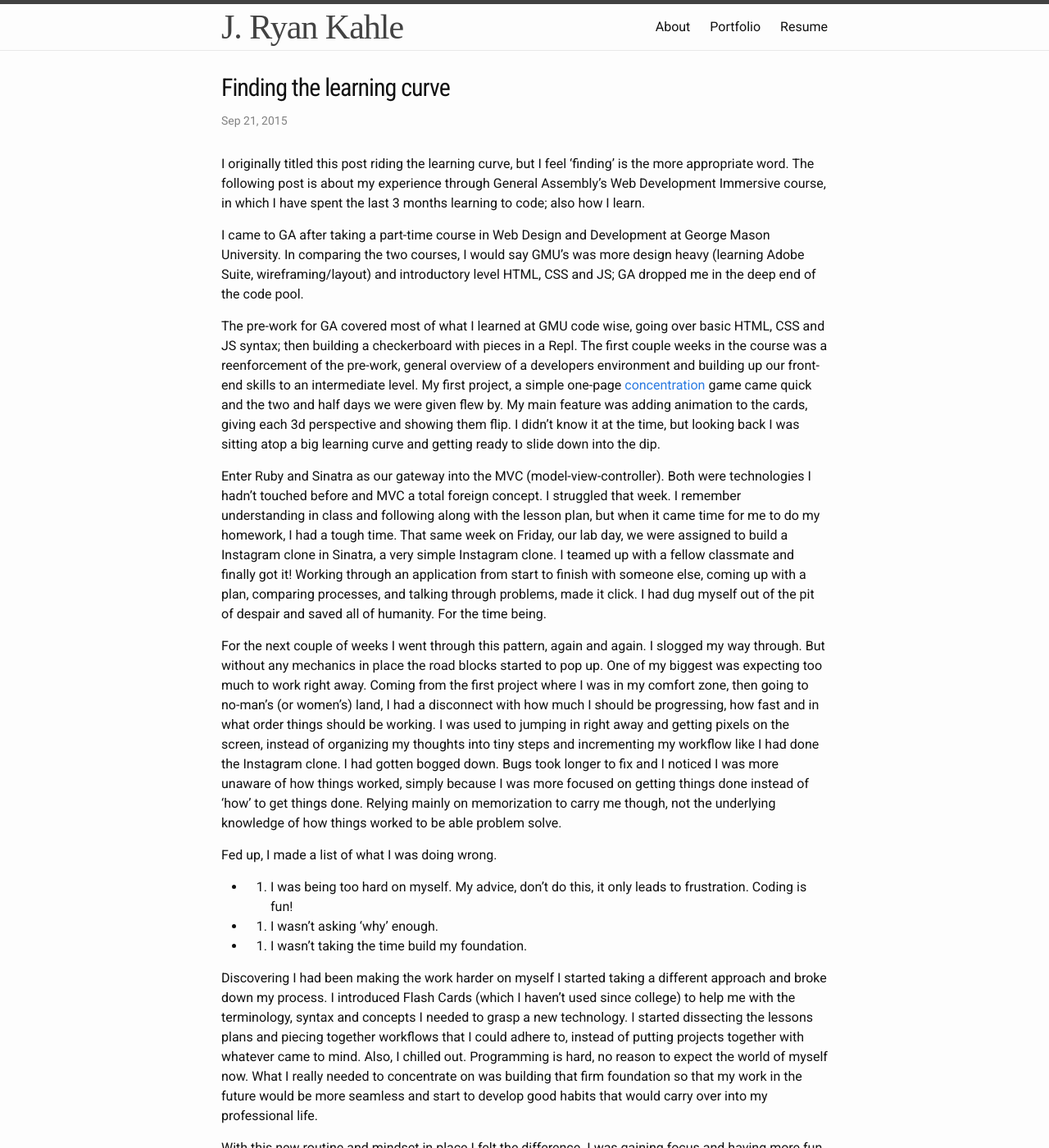
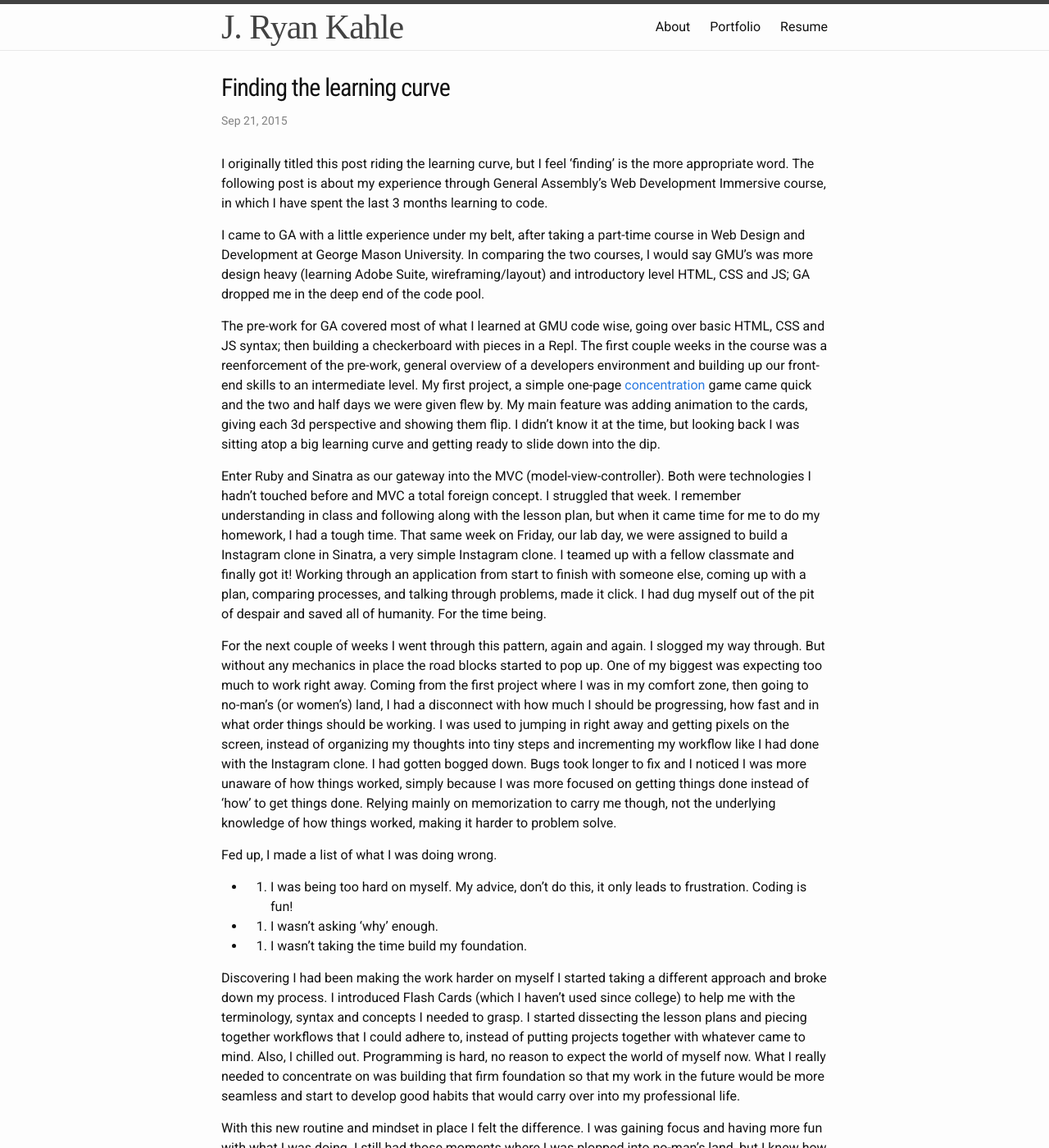
Before and after one commit to Ryan-321/Ryan-321.github.io, a Jekyll site: the page built from _posts/2105-09-21-WDI-Experience.md, in a window 1280 px wide and 1400 px high. Shown: the whole window at 82% size. Built offline with Jekyll 4.4.1, drawn with Linux system fonts in a browser that asks for light colours; some web fonts are replaced.

Commit message:
Fixed typos

```diff
--- a/_posts/2105-09-21-WDI-Experience.md
+++ b/_posts/2105-09-21-WDI-Experience.md
@@ -5,15 +5,15 @@ date:   2015-09-21
 categories: WDI
 ---
 
-I originally titled this post riding the learning curve, but I feel 'finding' is the more appropriate word.  The following post is about my experience through General Assembly's Web Development Immersive course, in which I have spent the last 3 months learning to code; also how I learn.
+I originally titled this post riding the learning curve, but I feel 'finding' is the more appropriate word.  The following post is about my experience through General Assembly's Web Development Immersive course, in which I have spent the last 3 months learning to code.
 
-I came to GA after taking a part-time course in Web Design and Development at George Mason University.  In comparing the two courses, I would say GMU's was more design heavy (learning Adobe Suite, wireframing/layout) and introductory level HTML, CSS and JS; GA dropped me in the deep end of the code pool.
+I came to GA with a little experience under my belt, after taking a part-time course in Web Design and Development at George Mason University.  In comparing the two courses, I would say GMU's was more design heavy (learning Adobe Suite, wireframing/layout) and introductory level HTML, CSS and JS; GA dropped me in the deep end of the code pool.
 
 The pre-work for GA covered most of what I learned at GMU code wise, going over basic HTML, CSS and JS syntax; then building a checkerboard with pieces in a Repl.  The first couple weeks in the course was a reenforcement of the pre-work, general overview of a developers environment and building up our front-end skills to an intermediate level.  My first project, a simple one-page [concentration](http://ryan-321.github.io/Memory/) game came quick and the two and half days we were given flew by.  My main feature was adding animation to the cards, giving each 3d perspective and showing them flip. I didn't know it at the time, but looking back I was sitting atop a big learning curve and getting ready to slide down into the dip.
 
 Enter Ruby and Sinatra as our gateway into the MVC (model-view-controller).  Both were technologies I hadn't touched before and MVC a total foreign concept.  I struggled that week.  I remember understanding in class and following along with the lesson plan, but when it came time for me to do my homework, I had a tough time.  That same week on Friday, our lab day, we were assigned to build a Instagram clone in Sinatra, a very simple Instagram clone. I teamed up with a fellow classmate and finally got it! Working through an application from start to finish with someone else, coming up with a plan, comparing processes, and talking through problems, made it click. I had dug myself out of the pit of despair and saved all of humanity.  For the time being.
 
-For the next couple of weeks I went through this pattern, again and again.  I slogged my way through. But without any mechanics in place the road blocks started to pop up.  One of my biggest was expecting too much to work right away.  Coming from the first project where I was in my comfort zone, then going to no-man's (or women's) land, I had a disconnect with how much I should be progressing, how fast and in what order things should be working.  I was used to jumping in right away and getting pixels on the screen, instead of organizing my thoughts into tiny steps and incrementing my workflow like I had done the Instagram clone.  I had gotten bogged down.  Bugs took longer to fix and I noticed I was more unaware of how things worked, simply because I was more focused on getting things done instead of 'how' to get things done.  Relying mainly on memorization to carry me though, not the underlying knowledge of how things worked to be able problem solve.
+For the next couple of weeks I went through this pattern, again and again.  I slogged my way through. But without any mechanics in place the road blocks started to pop up.  One of my biggest was expecting too much to work right away.  Coming from the first project where I was in my comfort zone, then going to no-man's (or women's) land, I had a disconnect with how much I should be progressing, how fast and in what order things should be working.  I was used to jumping in right away and getting pixels on the screen, instead of organizing my thoughts into tiny steps and incrementing my workflow like I had done with the Instagram clone.  I had gotten bogged down.  Bugs took longer to fix and I noticed I was more unaware of how things worked, simply because I was more focused on getting things done instead of 'how' to get things done.  Relying mainly on memorization to carry me though, not the underlying knowledge of how things worked, making it harder to problem solve.
 
 Fed up, I made a list of what I was doing wrong.
 
@@ -21,7 +21,7 @@ Fed up, I made a list of what I was doing wrong.
 - 2. I wasn't asking 'why' enough.
 - 3. I wasn't taking the time build my foundation.
 
-Discovering I had been making the work harder on myself I started taking a different approach and broke down my process.  I introduced Flash Cards (which I haven't used since college) to help me with the terminology, syntax and concepts I needed to grasp a new technology.  I started dissecting the lessons plans and piecing together workflows that I could adhere to, instead of putting projects together with whatever came to mind.  Also, I chilled out. Programming is hard, no reason to expect the world of myself now.  What I really needed to concentrate on was building that firm foundation so that my work in the future would be more seamless and start to develop good habits that would carry over into my professional life.
+Discovering I had been making the work harder on myself I started taking a different approach and broke down my process.  I introduced Flash Cards (which I haven't used since college) to help me with the terminology, syntax and concepts I needed to grasp.  I started dissecting the lesson plans and piecing together workflows that I could adhere to, instead of putting projects together with whatever came to mind.  Also, I chilled out. Programming is hard, no reason to expect the world of myself now.  What I really needed to concentrate on was building that firm foundation so that my work in the future would be more seamless and start to develop good habits that would carry over into my professional life.
 
 With this new routine and mindset in place I felt the difference.  I was gaining focus and having more fun with what I was doing.  I still had those moments where I was plopped into no-man's land, but I knew how to get myself out and back on track.
 
```
